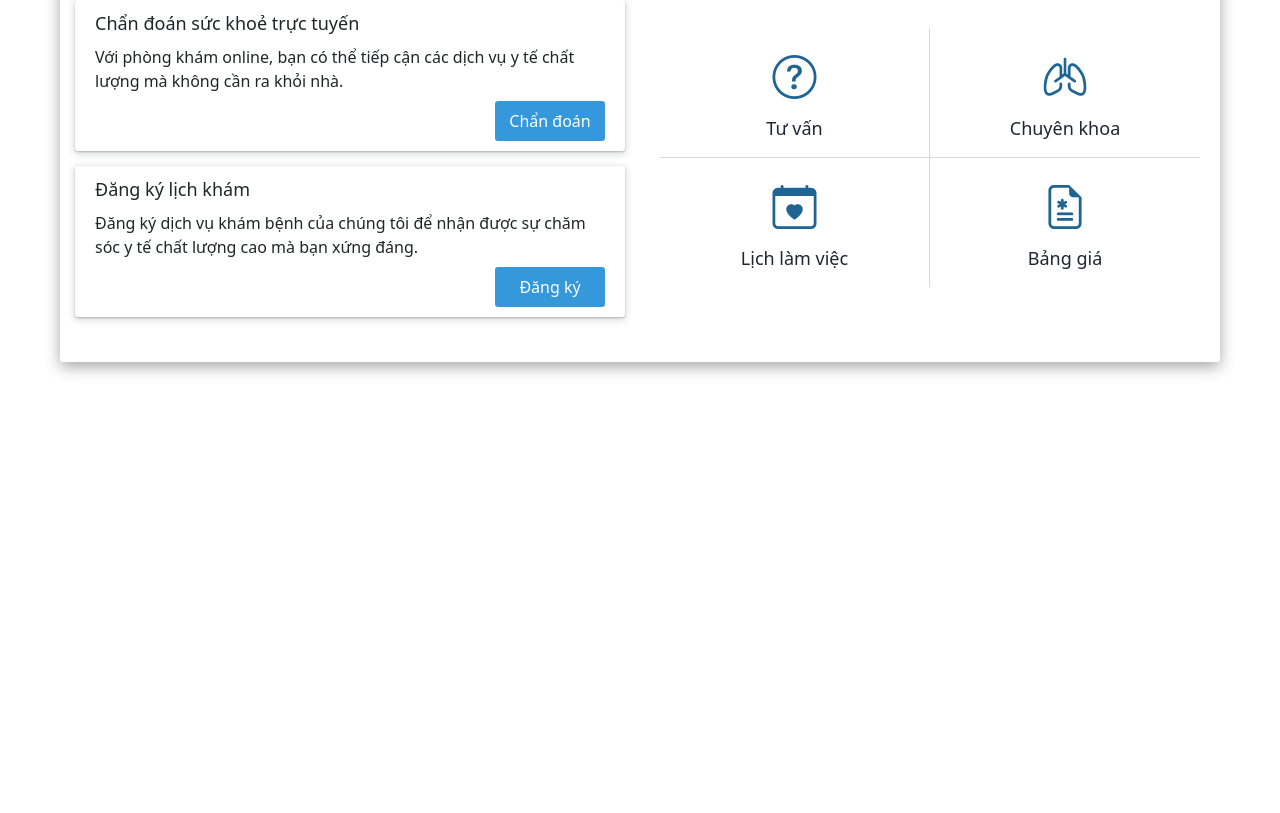
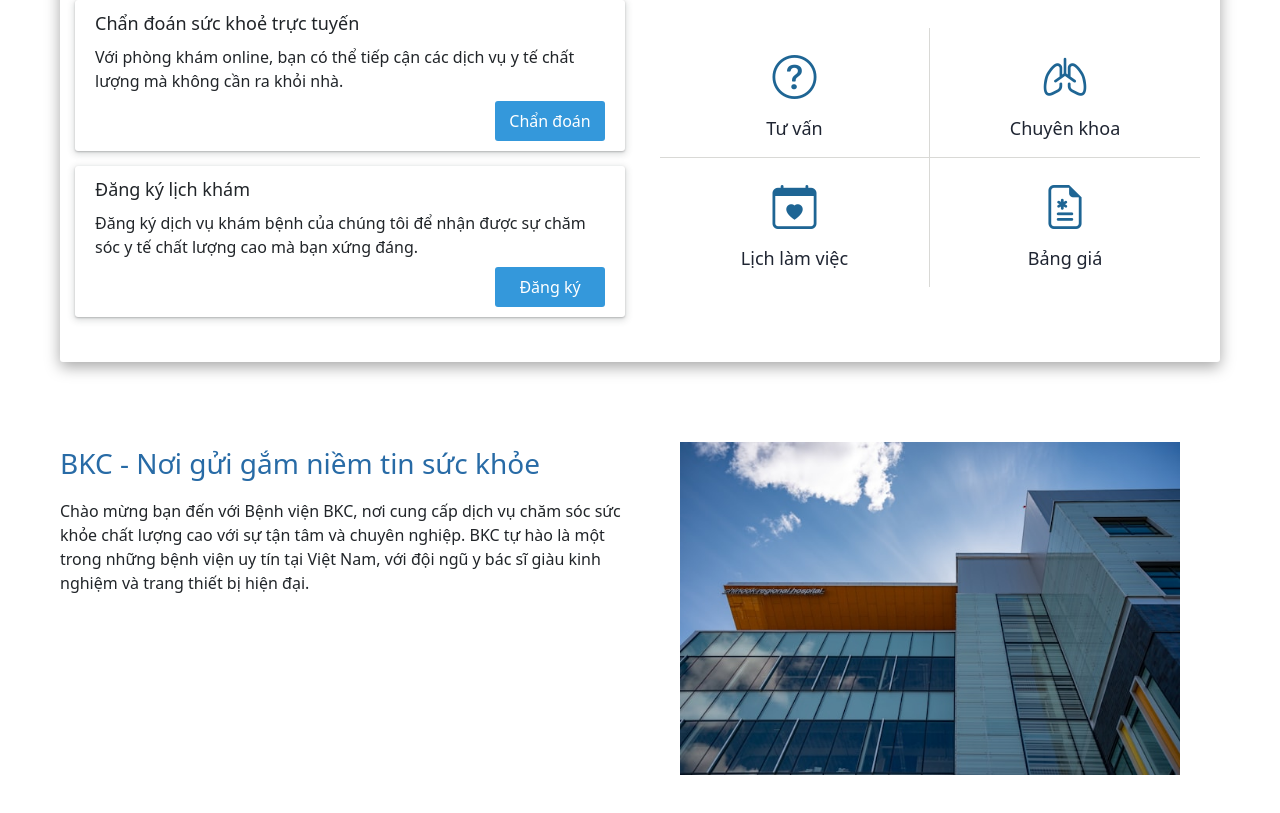
Before and after one commit to tkzero789/Hospital, a React (Create React App) app in the folder client/: page /test-home in a window 1280 px wide. Shown: the part 763-1576 px from the top of the page. Built offline with nearby package versions, Linux system fonts and the light colour scheme; the HTML template or start-up script is replaced by a standard one.

Commit message:
About section

```diff
--- a/client/src/pages/testHome.js
+++ b/client/src/pages/testHome.js
@@ -6,6 +6,7 @@ import LowNav from "../components/LowNav";
 import HI1 from "../assets/h6.jpg";
 import HI2 from "../assets/h7.png";
 import HI3 from "../assets/h8.png";
+import HospitalImg from "../assets/hospitalBuilding.jpg";
 import TestApptForm from "../components/TestApptForm";
 
 export default function TestHome() {
@@ -223,6 +224,37 @@ export default function TestHome() {
           </div>
         </div>
       </section>
+
+      {/* About */}
+      <section className="about w-100">
+        <div className="content-container">
+          <div className="about-wrapper">
+            <div className="c-6">
+              <div className="about-section">
+                <div className="about-section-header">
+                  BKC - Nơi gửi gắm niềm tin sức khỏe
+                </div>
+                <div className="about-section-body">
+                  Chào mừng bạn đến với Bệnh viện BKC, nơi cung cấp dịch vụ chăm
+                  sóc sức khỏe chất lượng cao với sự tận tâm và chuyên nghiệp.
+                  BKC tự hào là một trong những bệnh viện uy tín tại Việt Nam,
+                  với đội ngũ y bác sĩ giàu kinh nghiệm và trang thiết bị hiện
+                  đại.
+                </div>
+              </div>
+            </div>
+            <div className="c-6">
+              <div className="about-img">
+                <img
+                  className="hospital-img"
+                  src={HospitalImg}
+                  alt="Hospital Building About Section"
+                />
+              </div>
+            </div>
+          </div>
+        </div>
+      </section>
     </>
   );
 }
--- a/client/src/styles.css
+++ b/client/src/styles.css
@@ -460,6 +460,7 @@
 .opt-header-text {
   font-size: 22px;
   font-weight: 500;
+  color: #286ba6;
 }
 
 .opt-box {
@@ -564,3 +565,35 @@
   font-weight: 500;
   margin-top: 6px;
 }
+
+/* ABOUT SECTION */
+.about {
+  margin-top: 80px;
+}
+.about-wrapper {
+  display: flex;
+}
+
+.about-section-header {
+  font-size: 28px;
+  font-weight: 500;
+  color: #286ba6;
+}
+
+.about-section-body {
+  padding-top: 15px;
+  font-size: 16px;
+}
+
+.about-img {
+  overflow: hidden;
+  width: 500px;
+  height: 500px;
+  margin: auto;
+}
+
+.hospital-img {
+  width: 100%;
+  height: auto;
+  object-fit: contain;
+}
```
Also changed, not shown: client/src/assets/hospitalBuilding.jpg (added), client/src/assets/hospitalHero_cleanup.png (deleted).
